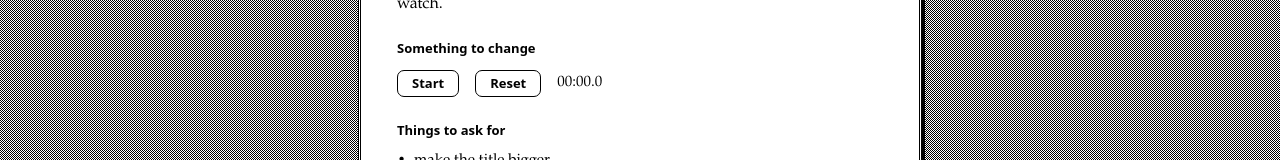
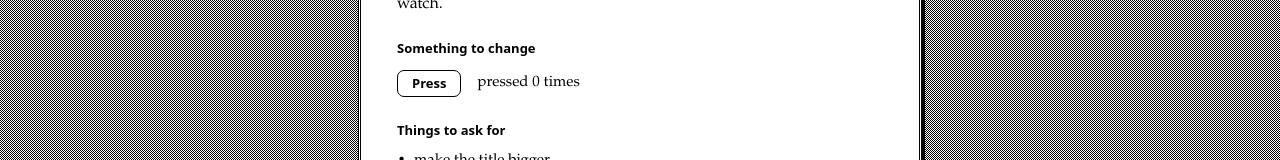
Before and after one commit to Tetraslam/computah, a Next.js app in the folder apps/demo/: page / in a window 1280 px wide. Shown: the part 302-462 px from the top of the page. Built offline with nearby package versions, Linux system fonts and the light colour scheme.

Commit message:
Revert "computah: turn the counter into a stopwatch with start, stop and reset"
This reverts commit 95c21223349fe40b4989b4943e65ec5b73caaf7e.

```diff
--- a/apps/demo/app/counter.tsx
+++ b/apps/demo/app/counter.tsx
@@ -1,55 +1,17 @@
 "use client";
 
-import { useEffect, useState } from "react";
-
-function format(ms: number) {
-  const tenths = Math.floor((ms % 1000) / 100);
-  const totalSeconds = Math.floor(ms / 1000);
-  const seconds = totalSeconds % 60;
-  const minutes = Math.floor(totalSeconds / 60);
-  return `${String(minutes).padStart(2, "0")}:${String(seconds).padStart(2, "0")}.${tenths}`;
-}
+import { useState } from "react";
 
 export function Counter() {
-  const [banked, setBanked] = useState(0);
-  const [startedAt, setStartedAt] = useState<number | null>(null);
-  const [now, setNow] = useState(0);
-  const running = startedAt !== null;
-
-  useEffect(() => {
-    if (startedAt === null) return;
-    const id = setInterval(() => setNow(Date.now()), 100);
-    return () => clearInterval(id);
-  }, [startedAt]);
-
-  const elapsed = running ? banked + (now - startedAt) : banked;
-
-  function start() {
-    const t = Date.now();
-    setNow(t);
-    setStartedAt(t);
-  }
-
-  function stop() {
-    setBanked(elapsed);
-    setStartedAt(null);
-  }
-
-  function reset() {
-    setBanked(0);
-    setStartedAt(null);
-    setNow(0);
-  }
-
+  const [count, setCount] = useState(0);
   return (
     <div className="flex items-center gap-4">
-      <button type="button" className="push" onClick={running ? stop : start}>
-        {running ? "Stop" : "Start"}
+      <button type="button" className="push" onClick={() => setCount(count + 1)}>
+        Press
       </button>
-      <button type="button" className="push" onClick={reset}>
-        Reset
-      </button>
-      <span className="text-[15px] tabular-nums">{format(elapsed)}</span>
+      <span className="text-[15px] tabular-nums">
+        pressed {count} {count === 1 ? "time" : "times"}
+      </span>
     </div>
   );
 }
```
